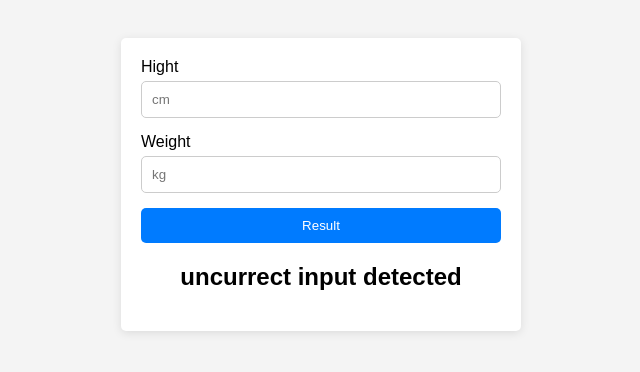
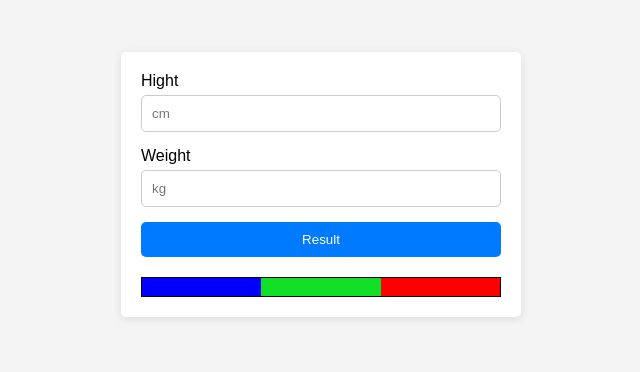
Before and after one commit to MOwaisAzizi/BMI-Calculator, a React (Vite) app: page / in a window 1280 px wide. Shown: the part 216-588 px from the top of the page, without its empty margins (319-959 px from the left). Built offline with nearby package versions, Linux system fonts and the light colour scheme.

Commit message:
some update

```diff
--- a/src/App.jsx
+++ b/src/App.jsx
@@ -2,6 +2,7 @@ import { useEffect, useState } from "react"
 
 function App(){
 
+  //states
   const [hight,setHight] = useState(0)
   const [weight,setWeight] = useState(0)
   const [result,setResutl] = useState(0)
@@ -15,7 +16,7 @@ function App(){
     if(result < 17.1 && result >= 15 ) setCatagory('Underweight')
       else if(result >= 17.1 && result < 23.2 ) setCatagory('Normal')
       else if(result >= 23.2 && result < 38 ) setCatagory('overweight')
-      else if( result < 15 || result >= 38 ) setCatagory('uncurrect input detected')
+      else if( (result < 15 || result >= 38) && result !== 0 ) setCatagory('uncurrect input detected')
   },[result])
 
   return (
@@ -32,6 +33,13 @@ function App(){
         <button type="submit" onClick={handleOperation}>Result</button>
         <h2>{result === 0 ? '' : result.toFixed(2)}</h2>
         <h2>{catagory}</h2>
+
+        <div class="flag-toolbar">
+        <div class="stripe stripe1"></div>
+        <div class="stripe stripe2"></div>
+        <div class="stripe stripe3"></div>
+       </div>
+
     </div>
 </div>
   )
--- a/src/index.css
+++ b/src/index.css
@@ -64,3 +64,28 @@ button {
 button:hover {
   background-color: #0056b3;
 }
+
+.flag-toolbar {
+  width: 100%;
+  height: 20px;
+  border: 1px solid #000; /* Optional border */
+  overflow: hidden; /* Prevent overflow */
+  display: flex;
+}
+
+.stripe {
+  width: 100%; /* Full width of the toolbar */
+  height: 100%; /* Equal height for three stripes */
+}
+
+.stripe1 {
+  background-color: blue; /* First color */
+}
+
+.stripe2 {
+  background-color: rgb(17, 223, 38); /* Second color */
+}
+
+.stripe3 {
+  background-color: red; /* Third color */
+}
```
